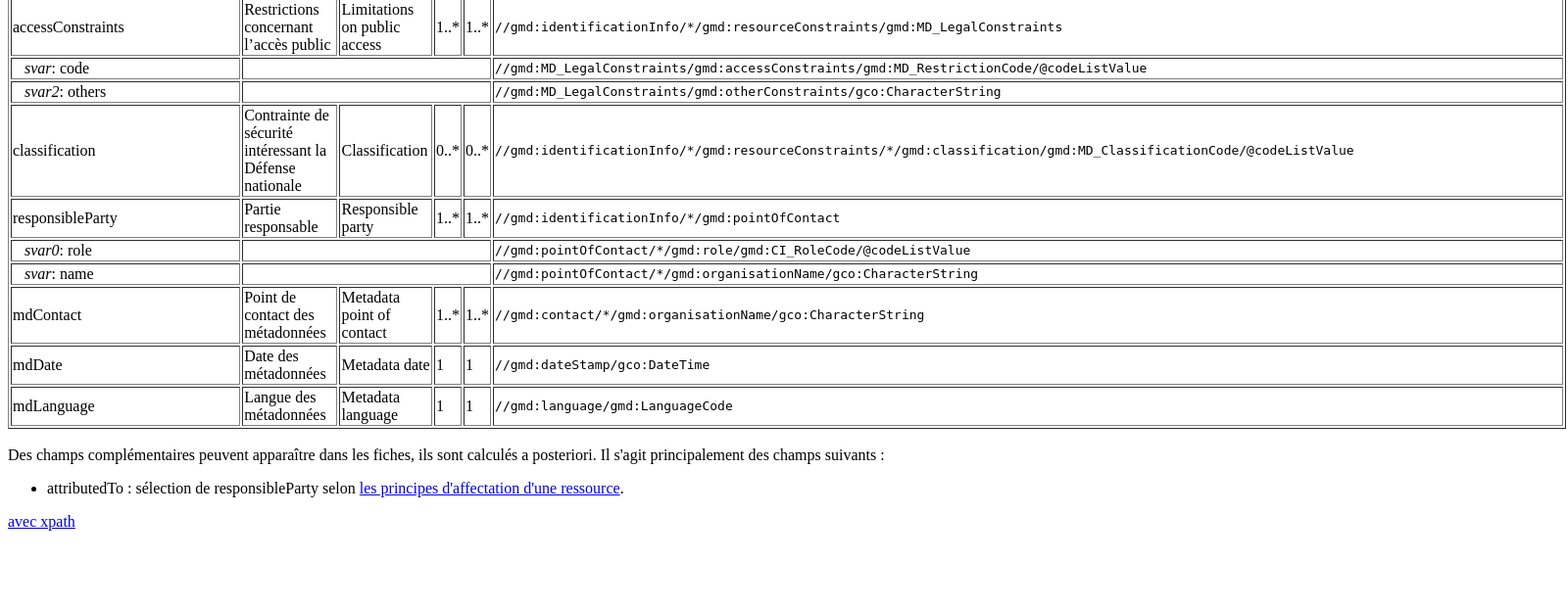
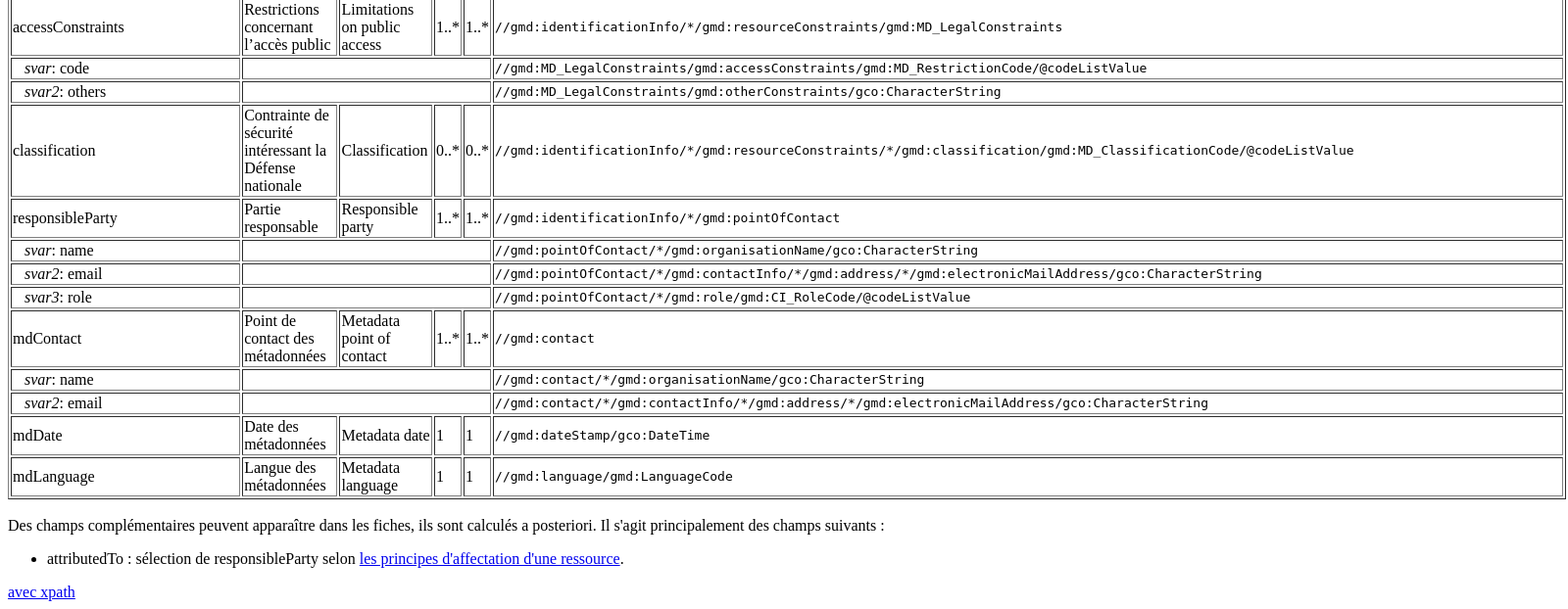
Before and after one commit to benoitdavidfr/gndcat, a PHP site: page /mdvars2.inc.php?withxpath=1 in a window 1600 px wide. Shown: the part 2153-2775 px from the top of the page at 98% size. Before the commit the page ends 2695 px from the top, so only its background shows below. Run offline with PHP 8.4, Linux system fonts and the light colour scheme.

Commit message:
ajout email dans MD iso

```diff
--- a/isomd.inc.php
+++ b/isomd.inc.php
@@ -65,6 +65,7 @@ class IsoMd {
    * @return array<string,mixed> */
   static function convert(string $xml): array {
     $record = Mdvars::extract($xml); // @phpstan-ignore-line
+    //echo '<pre>',Yaml::dump($record,4),"</pre>\n";
     return self::mdrecord2array($record);
   }
 
--- a/mdvars2.inc.php
+++ b/mdvars2.inc.php
@@ -454,8 +454,14 @@ doc: |
         'xpath' => '//gmd:pointOfContact/*/gmd:organisationName/gco:CharacterString',
         'stdFunc' => 'stdOrganisationName',
       ],
+      // Ajout email le 23/10/2023
+      'svar2' => [
+        'name' => 'email',
+        'xpath' => '//gmd:pointOfContact/*/gmd:contactInfo/*/gmd:address/*/gmd:electronicMailAddress/gco:CharacterString',
+        'stdFunc' => true,
+      ],
 // 9.2. Rôle de la partie responsable - 9.2. Responsible party role
-      'svar0' => [
+      'svar3' => [
         'name' => 'role',
         'xpath' => '//gmd:pointOfContact/*/gmd:role/gmd:CI_RoleCode/@codeListValue',
         'stdFunc' => true,
@@ -468,8 +474,18 @@ doc: |
     'mdContact' => [
       'title-fr' => "Point de contact des métadonnées",
       'title-en' => "Metadata point of contact",
-      'xpath' => '//gmd:contact/*/gmd:organisationName/gco:CharacterString',
-      'stdFunc' => 'stdOrganisationName',
+      // Ajout email le 23/10/2023
+      'xpath' => '//gmd:contact',
+      'svar' => [
+        'name' => 'name',
+        'xpath' => '//gmd:contact/*/gmd:organisationName/gco:CharacterString',
+        'stdFunc' => 'stdOrganisationName',
+      ],
+      'svar2' => [
+        'name' => 'email',
+        'xpath' => '//gmd:contact/*/gmd:contactInfo/*/gmd:address/*/gmd:electronicMailAddress/gco:CharacterString',
+        'stdFunc' => true,
+      ],
       'multiplicity' => [ 'data' => '1..*', 'service' => '1..*' ],
     ],
 // 10.2. Date des métadonnées - 10.2. Metadata date
```
Also changed, not shown: README.md.
